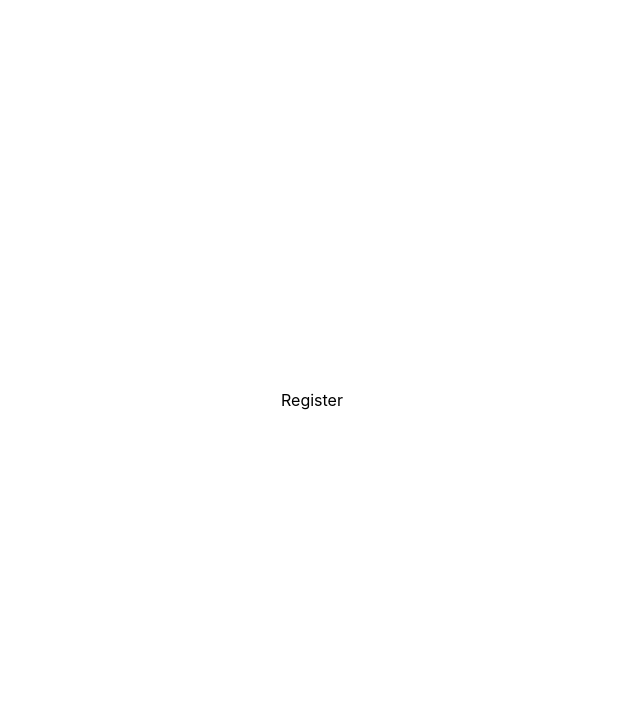
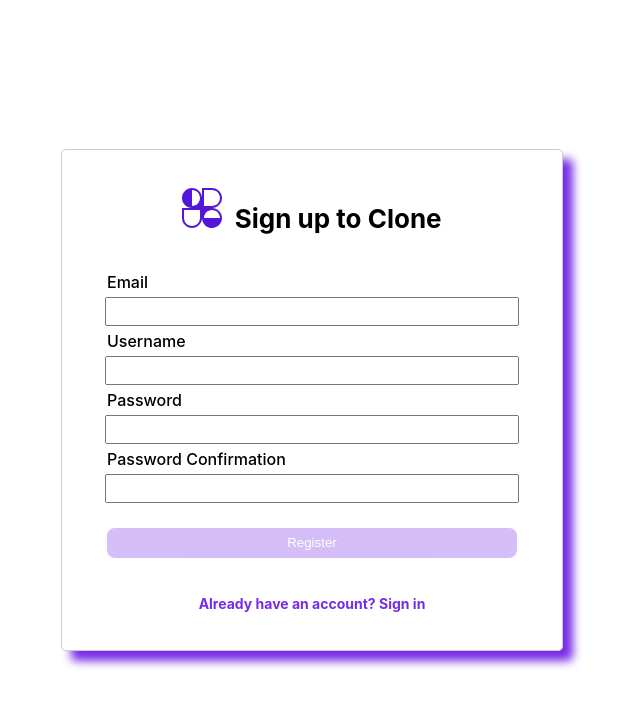
Before and after one commit to kaustubhKolhe99/twitch-clone, a React (Create React App) app in the folder client/: page /auth in a window 1280 px wide. Both pictures are taken after a click on the element "Don't have an account? Sign up". Shown: the top 706 px of the page, without its empty margins (328-968 px from the left). Built offline with nearby package versions, Linux system fonts and the light colour scheme.

Commit message:
client side:login and register page created

```diff
--- a/client/src/AuthPage/Register.js
+++ b/client/src/AuthPage/Register.js
@@ -1,5 +1,123 @@
-import React from "react";
+import React , {useState} from 'react'
+import { Logo } from './logo';
+import { AuthInput } from './authInput';
+import { emailValidationMessage, validateEmail } from '../shared/validators/validateEmail';
+import { passwordValidationMessage, validatePassword, } from '../shared/validators/validatePassword';
+import { passwordConfValidationMessage, usernameValidationMessage, validatePasswordConf, validateUsername } from '../shared/validators';
+export const Register = ({switchAuthHandler}) =>{
+    const [formState, setFormState] = useState({
+        email:{
+            value : '',
+            isValid : false,
+            showError : false,
+        },
+        username:{
+            value : "",
+            isValid : false,
+            showError : false,
+        },
+        password:{
+            value : "",
+            isValid : false,
+            showError : false,
+        },
+        passwordConf:{
+            value : "",
+            isValid : false,
+            showError : false,
+        },
+    });
+    const handleInputValueChange = (value, field) => {
+        setFormState((prevState) => ({
+          ...prevState,
+          [field]: {
+            ...prevState[field],
+            value,
+          },
+        }));
+      };
 
-export const Register = ({switchAuthHandler}) => {
-    return <div onClick={switchAuthHandler}>Register</div>
+      const handleInputValidationOnBlur = (value, field) =>{
+        let isValid = false;
+        switch (field){
+            case 'email':
+                isValid= validateEmail(value);
+                break;
+            case 'password':
+                isValid = validatePassword(value);
+                break;
+            case 'username':
+                isValid = validateUsername(value);
+                break;
+            case 'passwordConf':
+                isValid= validatePasswordConf(formState.password.value, validateEmail);
+                break;
+            default:
+                break;
+        }
+        setFormState(prevState => ({
+            ...prevState,
+            [field]:{
+                ...prevState[field],
+                isValid,
+                showError: !isValid,
+            },
+        }))
+
+      }
+    return (
+    <div className='register-container'>
+        <Logo text={"Sign up to Clone"}/>
+        <form className='auth-form'>
+            <AuthInput
+                field='email'
+                label='Email'
+                value={formState.email.value}
+                onChangeHandler={handleInputValueChange}
+                type='text'
+                onBlurHandler={handleInputValidationOnBlur}
+                showErrorMessage={formState.email.showError}
+                validationMessage={emailValidationMessage}
+                />
+            <AuthInput
+                field='username'
+                label='Username'
+                value={formState.username.value}
+                onChangeHandler={handleInputValidationOnBlur}
+                type='text'
+                onBlurHandler={handleInputValidationOnBlur}
+                showErrorMessage={formState.username.showError}
+                validationMessage={usernameValidationMessage}
+                />
+            <AuthInput
+                field='password'
+                label='Password'
+                value={formState.password.value}
+                onChangeHandler={handleInputValidationOnBlur}
+                type='password'
+                onBlurHandler={handleInputValidationOnBlur}
+                showErrorMessage={formState.password.showError}
+                validationMessage={passwordValidationMessage}
+                />
+            <AuthInput
+                field='passwordConf'
+                label='Password Confirmation'
+                value={formState.passwordConf.value}
+                onChangeHandler={handleInputValidationOnBlur}
+                type='password'
+                onBlurHandler={handleInputValidationOnBlur}
+                showErrorMessage={formState.passwordConf.showError}
+                validationMessage={passwordConfValidationMessage}
+                />
+            <button
+            disabled={!formState.password.isValid ||
+                !formState.email.isValid ||
+                !formState.username.isValid ||
+                (formState.password.value != formState.passwordConf.value)}>
+                Register
+            </button>
+        </form>
+        <span onClick={switchAuthHandler} className='auth-form-switch-label'>Already have an account? Sign in</span>
+    </div>
+    )
 };
```
Also changed, not shown: client/src/AuthPage/Login.js (line endings or trailing spaces).
